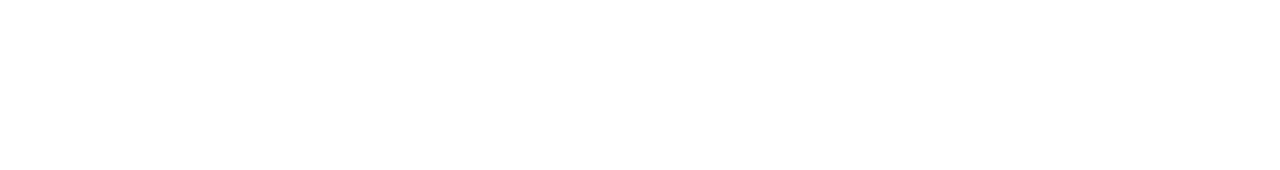
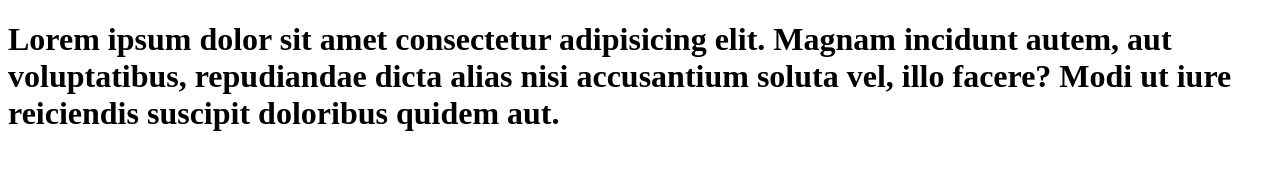
Before and after one commit to caetano-lucas/Senai-criacao-docker, a plain HTML site: page index.html in a window 1280 px wide. Drawn offline with Linux system fonts and the light colour scheme.

Commit message:
h1 adicionado

```diff
--- a/index.html
+++ b/index.html
@@ -6,6 +6,7 @@
     <title>Document</title>
 </head>
 <body>
-
+    <h1>Lorem ipsum dolor sit amet consectetur adipisicing elit. Magnam incidunt autem, aut voluptatibus, repudiandae dicta alias nisi accusantium soluta vel, illo facere?
+        Modi ut iure reiciendis suscipit doloribus quidem aut.</h1>
 </body>
 </html>
```
